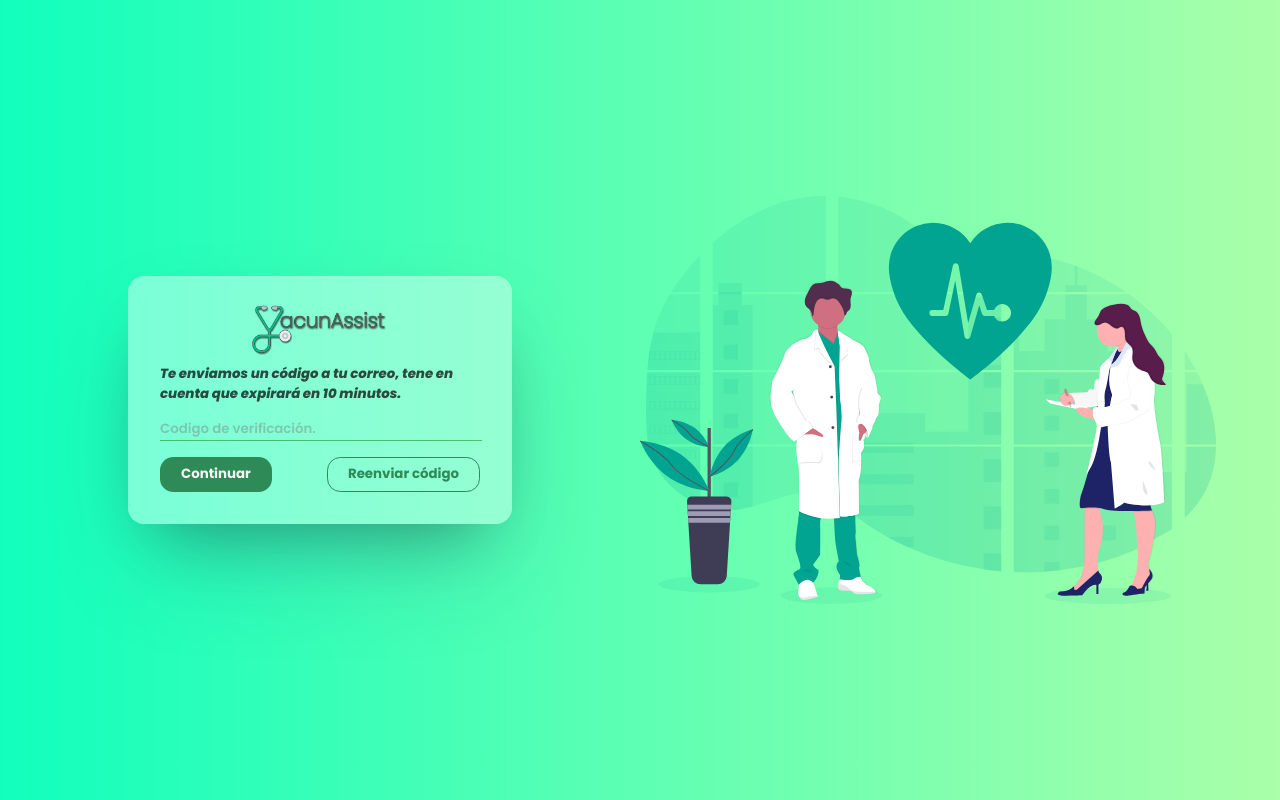
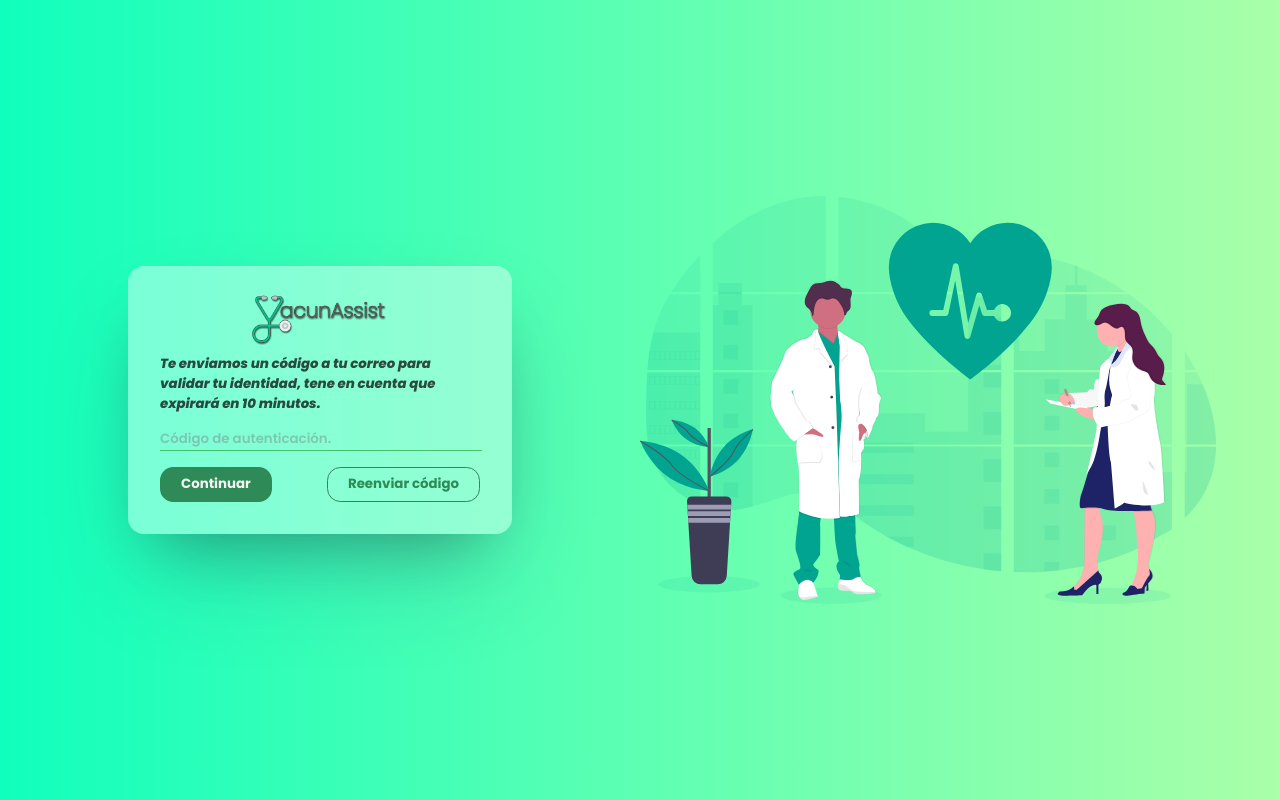
Before and after one commit to franciscogallom/vacunAssist, a React (Create React App) app in the folder client/: page /verification in a window 1280 px wide. Built offline with nearby package versions, Linux system fonts and the light colour scheme; no server answers.

Commit message:
Dynamic VerificationCode view

```diff
--- a/client/src/components/Onboarding/Comorbidities.js
+++ b/client/src/components/Onboarding/Comorbidities.js
@@ -42,7 +42,7 @@ function Comorbidities() {
     })
       .then((res) => {
         console.log(res)
-        history.push("/verification")
+        history.push("/verification?signup=true")
       })
       .catch((error) => {
         console.log(error)
--- a/client/src/components/Onboarding/VerificationCode.js
+++ b/client/src/components/Onboarding/VerificationCode.js
@@ -1,6 +1,6 @@
 import "./onboarding.css"
 import { useState, useEffect } from "react"
-import { useHistory } from "react-router-dom"
+import { useHistory, useLocation } from "react-router-dom"
 import homeBannerSVG from "../../assets/images/home-banner.svg"
 import Button from "../Button/Button"
 import { sendEmailByDni, updateConfirmed } from "../../services/axios/onboarding"
@@ -14,6 +14,9 @@ function VerificationCode() {
   const [message, setMessage] = useState("")
   const history = useHistory()
   const { dni } = useContext(Context)
+
+  const useQuery = () => new URLSearchParams(useLocation().search)
+  const isSignUp = useQuery().get("signup")
 
   const sendEmail = () => {
     sendEmailByDni(dni)
@@ -65,7 +68,9 @@ function VerificationCode() {
       <Form>
         {!message ? (
           <h5 style={{ border: "none", opacity: ".7" }}>
-            Te enviamos un código a tu correo, tene en cuenta que expirará en 10 minutos.
+            {isSignUp
+              ? "Debes confirmar tu correo. Te enviamos un código de verificación, tene en cuenta que expirará en 10 minutos."
+              : "Te enviamos un código a tu correo para validar tu identidad, tene en cuenta que expirará en 10 minutos."}
           </h5>
         ) : (
           <p className="validation-message">{message}</p>
@@ -73,7 +78,7 @@ function VerificationCode() {
 
         <input
           onChange={(e) => setCode(e.target.value)}
-          placeholder="Codigo de verificación."
+          placeholder={isSignUp ? "Codigo de verificación." : "Código de autenticación."}
           type="number"
         />
 
```
